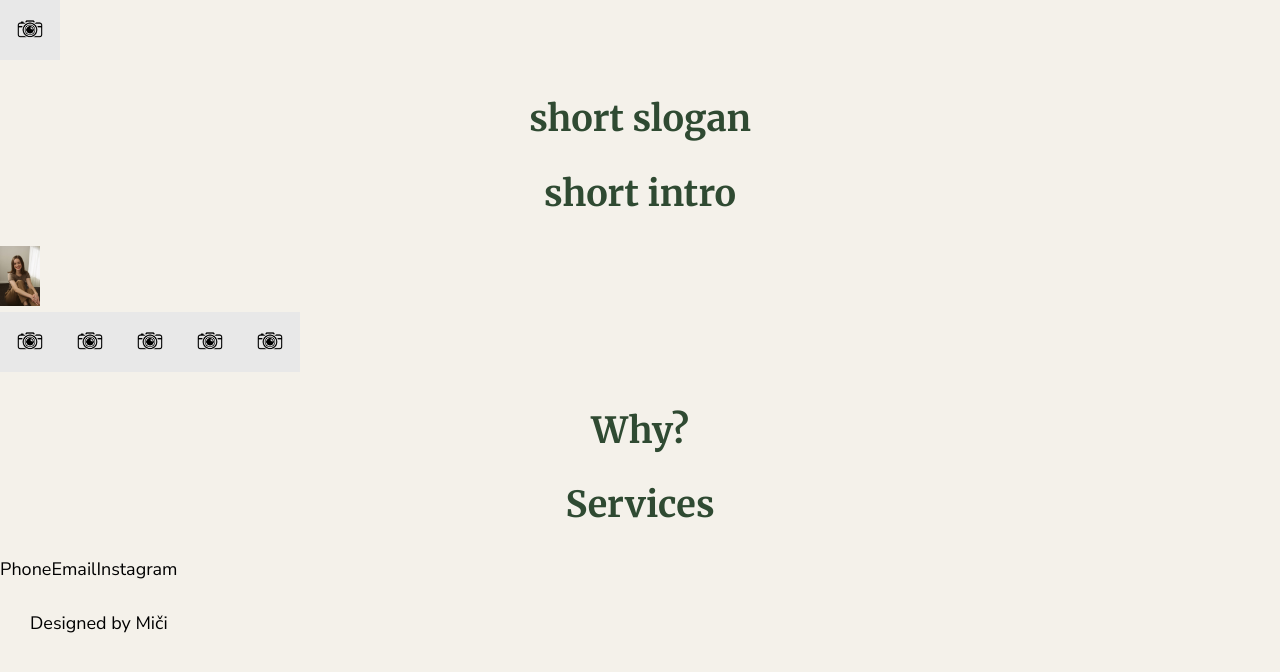
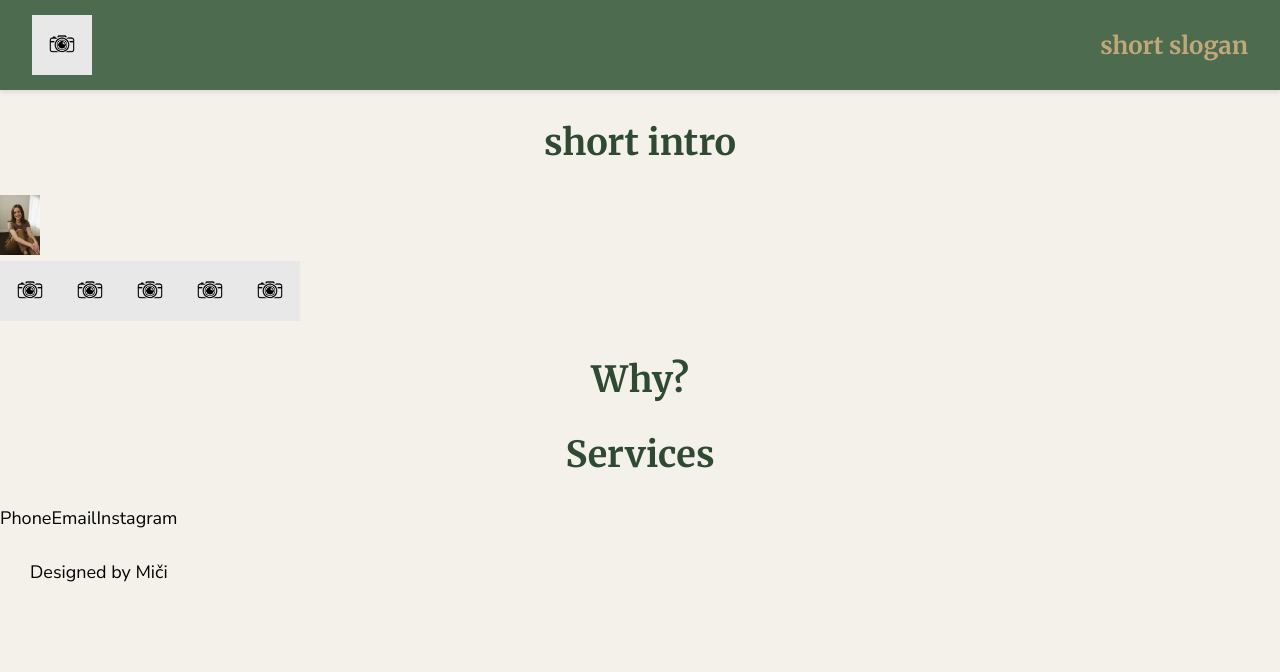
Before and after one commit to micihime/photo-web, a React (Vite) app: page / in a window 1280 px wide. Shown: the top 672 px of the page. Built offline with nearby package versions, Linux system fonts and the light colour scheme.

Commit message:
Header update - adding module css, adding css variable for header height

```diff
--- /dev/null
+++ b/src/components/Header.module.css
@@ -0,0 +1,21 @@
+.header {
+  height: var(--header-height);
+  background-color: var(--color-primary);
+  position: sticky;
+  top: 0;
+  z-index: 100;
+  box-shadow: 0 2px 5px rgba(0, 0, 0, 0.1);
+  display: flex;
+  align-items: center;
+  justify-content: space-between;
+  padding: 0 2rem;
+}
+
+.logo {
+  height: 60px;
+  width: auto;
+}
+
+.slogan {
+  color: var(--color-accent);
+}
--- a/src/components/Header.tsx
+++ b/src/components/Header.tsx
@@ -1,10 +1,11 @@
 import logo from '../assets/logo.png'
+import styles from "./Header.module.css";
 
 function Header() {
   return (
-    <div>
-      <img src={logo} alt="logo" height="60px" width="auto" />
-      <h2>short slogan</h2>
+    <div className={styles.header}>
+      <img src={logo} alt="logo" className={styles.logo} />
+      <h3 className={styles.slogan}>short slogan</h3>
     </div>
   )
 }
--- a/src/index.css
+++ b/src/index.css
@@ -20,8 +20,9 @@
 
   /* Other */
   --border-radius-circle: 50%;
+  --header-height: 90px;
   --footer-height: 70px;
-  --max-content-width: 1200px;
+  --max-content-width: 1000px;
 
   font-synthesis: none;
   text-rendering: optimizeLegibility;
```
